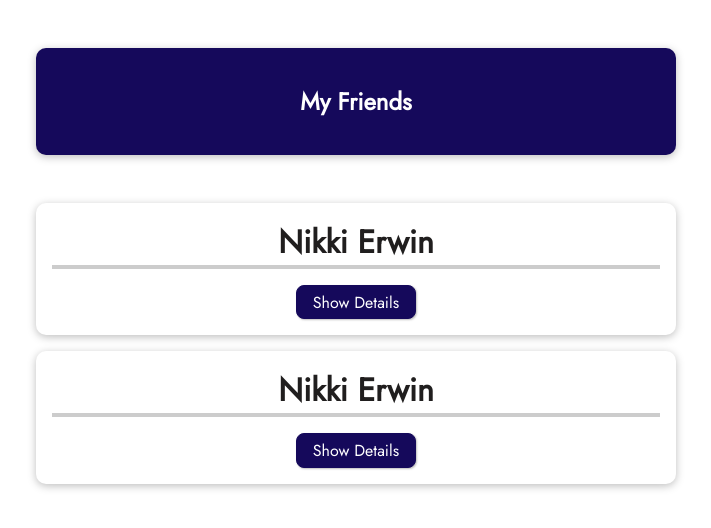
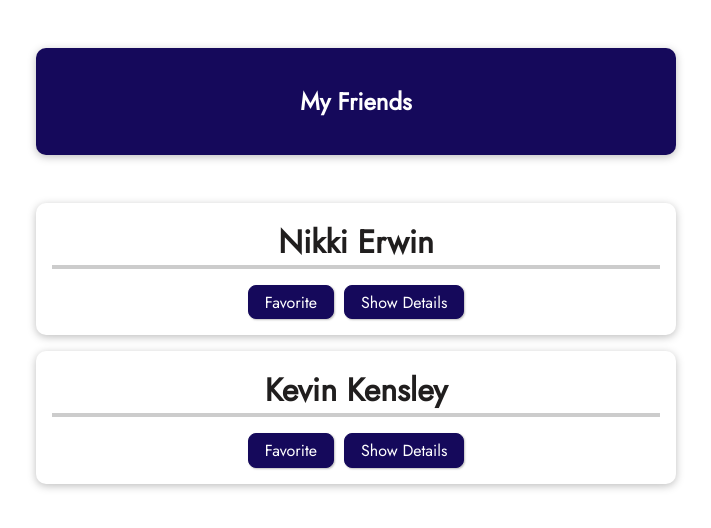
Before and after one commit to wlowrimore/vue_first_app_udemy_course, a Vue app: page / in a window 1280 px wide. Shown: the top 528 px of the page, without its empty margins (284-995 px from the left). Built offline with nearby package versions, Linux system fonts and the light colour scheme.

Commit message:
adds dynamic props

```diff
--- a/src/App.vue
+++ b/src/App.vue
@@ -2,15 +2,21 @@
   <section>
     <header><h1>My Friends</h1></header>
     <ul>
-      <friend-contact></friend-contact>
-      <friend-contact></friend-contact>
+      <friend-contact
+        v-for="friend in friends"
+        :key="friend.id"
+        :name="friend.name"
+        :phone-number="friend.phone"
+        :email-address="friend.email"
+        :is-favorite="false"
+      ></friend-contact>
     </ul>
   </section>
 </template>
 
 <script>
 export default {
-  data9 () {
+  data () {
     return {
       friends: [
         {
@@ -88,6 +94,7 @@
   background-color: #15095b;
   color: white;
   padding: 0.3rem 1rem;
+  margin: 0 5px;
   box-shadow: 1px 1px 2px rgba(0, 0, 0, 0.26);
 }
 
--- a/src/components/FriendContact.vue
+++ b/src/components/FriendContact.vue
@@ -1,32 +1,55 @@
 <template>
   <li>
-    <h2>{{ friend.name }}</h2>
+    <h2>{{ name }} {{ friendIsFavorite ? '(favorite)' : ' ' }}</h2>
+    <button @click="toggleFavorite">Favorite</button>
     <button @click="toggleDetails">
       {{ detailsAreVisible ? 'Hide' : 'Show' }} Details
     </button>
     <ul v-if="detailsAreVisible">
-      <li><strong>Phone:</strong> {{ friend.phone }}</li>
-      <li><strong>Email:</strong> {{ friend.email }}</li>
+      <li><strong>Phone:</strong> {{ phoneNumber }}</li>
+      <li><strong>Email:</strong> {{ emailAddress }}</li>
     </ul>
   </li>
 </template>
 
 <script>
 export default {
+  // props: ['name', 'phoneNumber', 'emailAddress', 'isFavorite'],
+  props: {
+    name: {
+      type: String,
+      required: true
+    },
+    phoneNumber: {
+      type: String,
+      required: true
+    },
+    emailAddress: {
+      type: String,
+      required: true
+    },
+    isFavorite: {
+      type: Boolean,
+      required: false,
+      default: false // You could also put a function() here!,
+      // validator: function (value) {
+      //   return value === '1' || value === '0'
+      // }
+    }
+  },
+
   data () {
     return {
       detailsAreVisible: false,
-      friend: {
-        id: 'nikki',
-        name: 'Nikki Erwin',
-        phone: '123 456 7890',
-        email: 'lovelylady@gmail.com'
-      }
+      friendIsFavorite: this.isFavorite
     }
   },
   methods: {
     toggleDetails () {
       this.detailsAreVisible = !this.detailsAreVisible
+    },
+    toggleFavorite () {
+      this.friendIsFavorite = !this.friendIsFavorite
     }
   }
 }
```
